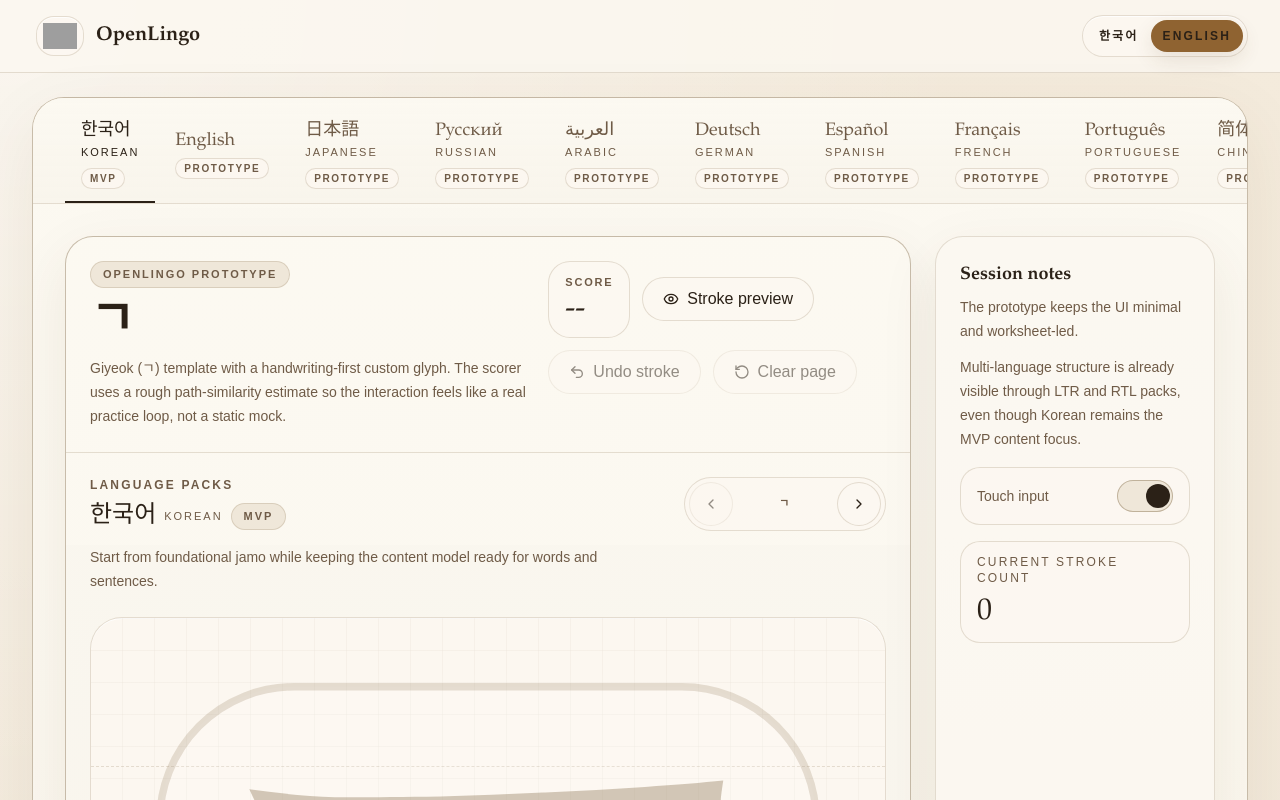
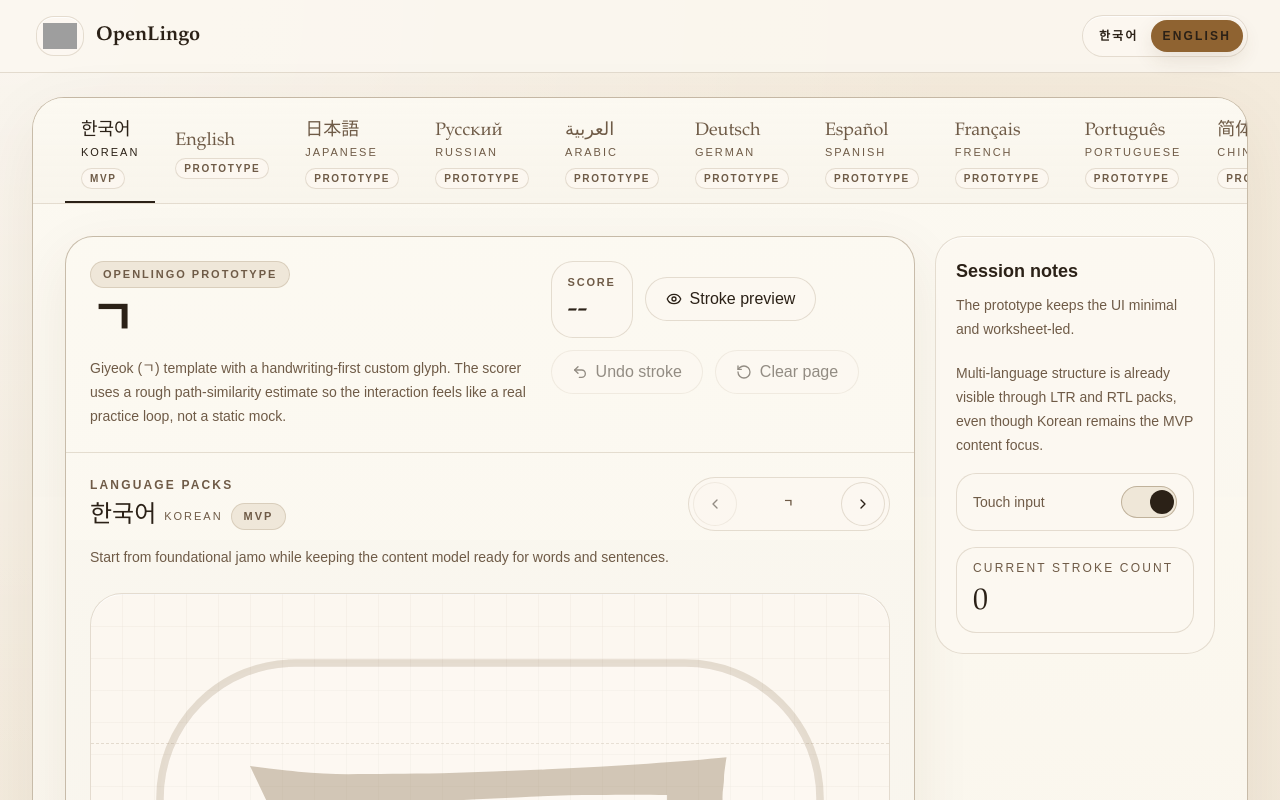
Before and after one commit to kidow/openlingo, a Next.js app: page /en in a window 1280 px wide. Shown: the top 800 px of the page. Built offline with nearby package versions, Linux system fonts and the light colour scheme; grey boxes are pictures that could not be loaded.

Commit message:
refactor: simplify practice layout framing

```diff
--- a/src/components/practice/practice-workspace.tsx
+++ b/src/components/practice/practice-workspace.tsx
@@ -8,15 +8,15 @@ type PracticeWorkspaceProps = {
 
 export function PracticeWorkspace({ tabsBand, canvasStage, templateGrid }: PracticeWorkspaceProps) {
   return (
-    <main className="mx-auto min-h-[calc(100vh-88px)] w-full max-w-[1600px] px-4 py-6 md:px-6 lg:px-8">
-      <section
-        data-testid="practice-workspace"
-        className="overflow-hidden rounded-[32px] border border-[color:var(--border-strong)] bg-[linear-gradient(180deg,rgba(252,249,241,0.98),rgba(246,240,231,0.97))] shadow-[0_24px_70px_rgba(88,63,30,0.08)]"
-      >
+    <main
+      data-testid="practice-workspace"
+      className="mx-auto min-h-[calc(100vh-88px)] w-full max-w-[1600px] px-4 py-6 md:px-6 lg:px-8"
+    >
+      <section className="overflow-hidden rounded-[32px] border border-[color:var(--border-strong)] bg-[linear-gradient(180deg,rgba(252,249,241,0.98),rgba(246,240,231,0.97))] shadow-[0_24px_70px_rgba(88,63,30,0.08)]">
         {tabsBand}
-        <div className="space-y-6 p-4 md:p-6 lg:p-8">
+        <div className="grid gap-6 p-4 md:p-6 lg:p-8">
           <div className="min-h-[28rem]">{canvasStage}</div>
-          <div>{templateGrid}</div>
+          {templateGrid}
         </div>
       </section>
     </main>
--- a/src/components/practice/prototype-practice-sheet.tsx
+++ b/src/components/practice/prototype-practice-sheet.tsx
@@ -8,7 +8,6 @@ import { AppLocale, getLocalizedText } from "@/i18n/config";
 import { calculatePrototypeSimilarity } from "@/lib/similarity";
 import { cn } from "@/lib/utils";
 import { Stroke, StrokePoint } from "@/types/writing";
-import { Card, CardContent, CardDescription, CardHeader, CardTitle } from "@/components/ui/card";
 import { LanguagePackTabs } from "@/components/practice/language-pack-tabs";
 import { PracticeCanvas } from "@/components/practice/practice-canvas";
 import { TemplateGrid } from "@/components/practice/template-grid";
@@ -220,7 +219,7 @@ export function PrototypePracticeSheet({ locale, dictionary }: PrototypePractice
           role="tabpanel"
           aria-labelledby={`language-pack-tab-${selectedLanguage.id}`}
           data-testid="practice-canvas-stage"
-          className="grid gap-6 xl:grid-cols-[minmax(0,1fr)_280px]"
+          className="grid gap-5 xl:grid-cols-[minmax(0,1fr)_280px] xl:items-start"
         >
           <PracticeCanvas
             locale={locale}
@@ -245,22 +244,27 @@ export function PrototypePracticeSheet({ locale, dictionary }: PrototypePractice
             onEndStroke={endStroke}
           />
 
-          <div className="grid gap-4">
-            <Card className="border-[color:var(--border-soft)] bg-[color:var(--paper)]/88">
-              <CardHeader className="pb-3">
-                <CardTitle className="text-lg">{dictionary.sections.sessionNotesTitle}</CardTitle>
-                <CardDescription>{dictionary.sections.sessionNotesDescription}</CardDescription>
-              </CardHeader>
-              <CardContent className="space-y-4 text-sm leading-6 text-[color:var(--muted-foreground)]">
+          <aside className="rounded-[28px] border border-[color:var(--border-soft)] bg-[color:var(--paper)]/82 p-5 shadow-[inset_0_1px_0_rgba(255,255,255,0.6)]">
+            <div className="space-y-2">
+              <h2 className="text-lg font-semibold text-[color:var(--foreground)]">
+                {dictionary.sections.sessionNotesTitle}
+              </h2>
+              <p className="text-sm leading-6 text-[color:var(--muted-foreground)]">
+                {dictionary.sections.sessionNotesDescription}
+              </p>
+            </div>
+
+            <div className="mt-5 space-y-4 text-sm leading-6 text-[color:var(--muted-foreground)]">
               <p>{dictionary.notes.multilingual}</p>
-                <div className="flex items-center justify-between rounded-[20px] border border-[color:var(--border-soft)] bg-[color:var(--paper)] px-4 py-3">
+
+              <div className="flex items-center justify-between gap-3 rounded-[20px] border border-[color:var(--border-soft)] bg-[color:var(--paper)]/92 px-4 py-3">
                 <span>{dictionary.notes.touchInput}</span>
                 <button
                   type="button"
                   onClick={() => setAllowTouch((current) => !current)}
                   aria-pressed={allowTouch}
                   className={cn(
-                      "relative inline-flex h-8 w-14 items-center rounded-full border transition-colors",
+                    "relative inline-flex h-8 w-14 shrink-0 items-center rounded-full border transition-colors",
                     allowTouch
                       ? "border-[color:var(--border-strong)] bg-[color:var(--paper-deep)]"
                       : "border-[color:var(--border-soft)] bg-white/70"
@@ -274,15 +278,15 @@ export function PrototypePracticeSheet({ locale, dictionary }: PrototypePractice
                   />
                 </button>
               </div>
-                <div className="rounded-[20px] border border-[color:var(--border-soft)] bg-[color:var(--paper)] px-4 py-3">
+
+              <div className="rounded-[20px] border border-[color:var(--border-soft)] bg-[color:var(--paper)]/92 px-4 py-3">
                 <div className="text-xs uppercase tracking-[0.18em]">{dictionary.notes.currentStrokeCount}</div>
                 <div className="mt-2 font-[family-name:var(--font-display)] text-3xl text-[color:var(--foreground)]">
                   {renderedStrokeCount}
                 </div>
               </div>
-              </CardContent>
-            </Card>
             </div>
+          </aside>
         </section>
       }
       templateGrid={
--- a/src/components/practice/template-grid.tsx
+++ b/src/components/practice/template-grid.tsx
@@ -30,7 +30,7 @@ export function TemplateGrid({
     <section
       data-testid="template-grid"
       aria-label={dictionary.sections.practiceCardsTitle}
-      className="rounded-[28px] border border-[color:var(--border-soft)] bg-[color:var(--paper)]/72 p-4 md:p-5"
+      className="rounded-[28px] border border-[color:var(--border-soft)] bg-[color:var(--paper)]/64 p-4 md:p-5"
     >
       <div className="flex flex-col gap-3 md:flex-row md:items-end md:justify-between">
         <div>
@@ -45,7 +45,7 @@ export function TemplateGrid({
         </div>
       </div>
 
-      <div className="mt-4 grid grid-cols-2 gap-3 md:grid-cols-3 lg:grid-cols-4">
+      <div className="mt-4 grid grid-cols-2 gap-3 sm:grid-cols-3 xl:grid-cols-4">
         {selectedLanguage.templates.map((template) => {
           const active = template.id === selectedTemplateId;
 
@@ -55,7 +55,7 @@ export function TemplateGrid({
               type="button"
               onClick={() => onSelectTemplate(template.id)}
               className={cn(
-                "rounded-[22px] border px-4 py-3 text-left transition-colors",
+                "rounded-[22px] border px-3 py-3 text-left transition-colors sm:px-4",
                 active
                   ? "border-[color:var(--border-strong)] bg-[color:var(--paper-deep)]"
                   : "border-[color:var(--border-soft)] bg-white/40 hover:bg-[color:var(--paper-strong)]"
```
Lines whose indentation alone changed are shown as unchanged.
